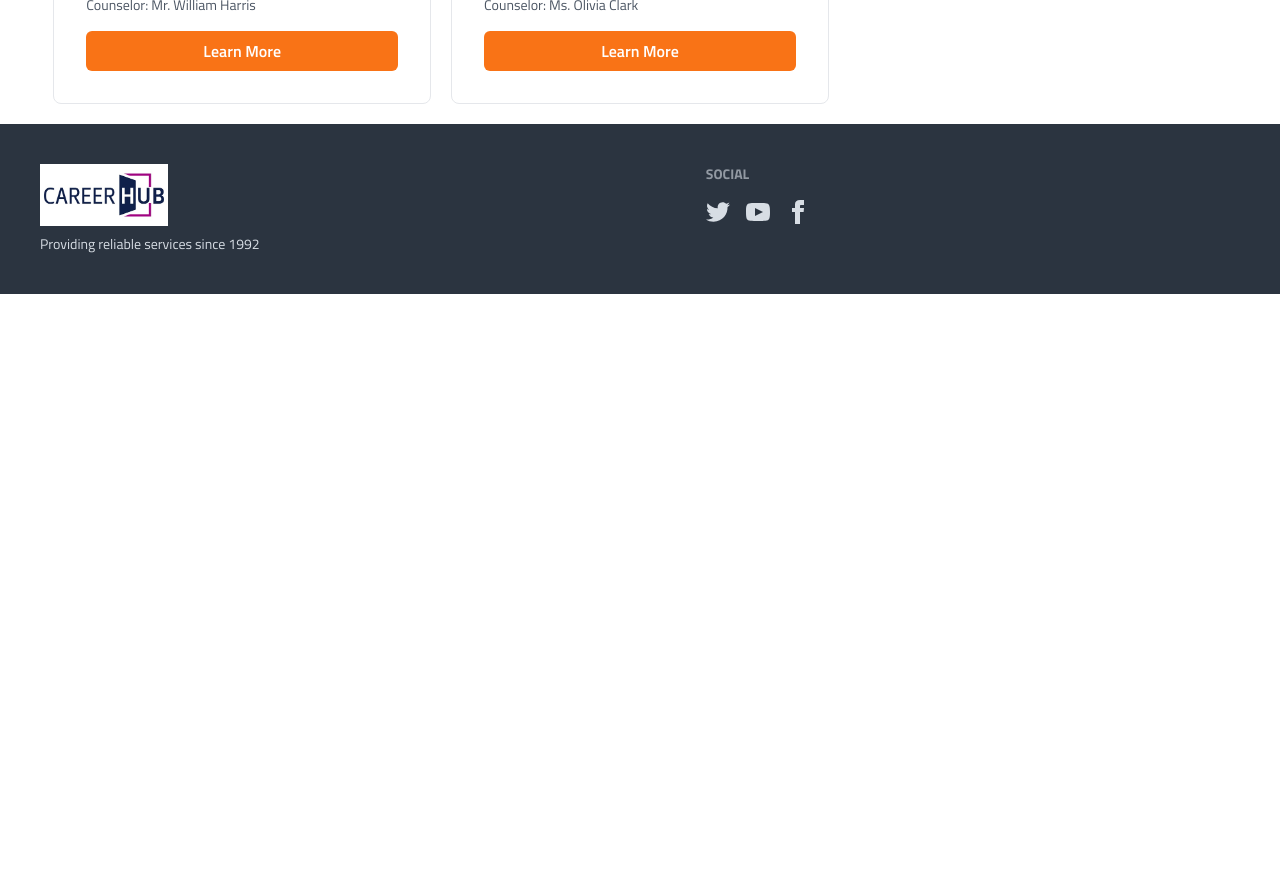
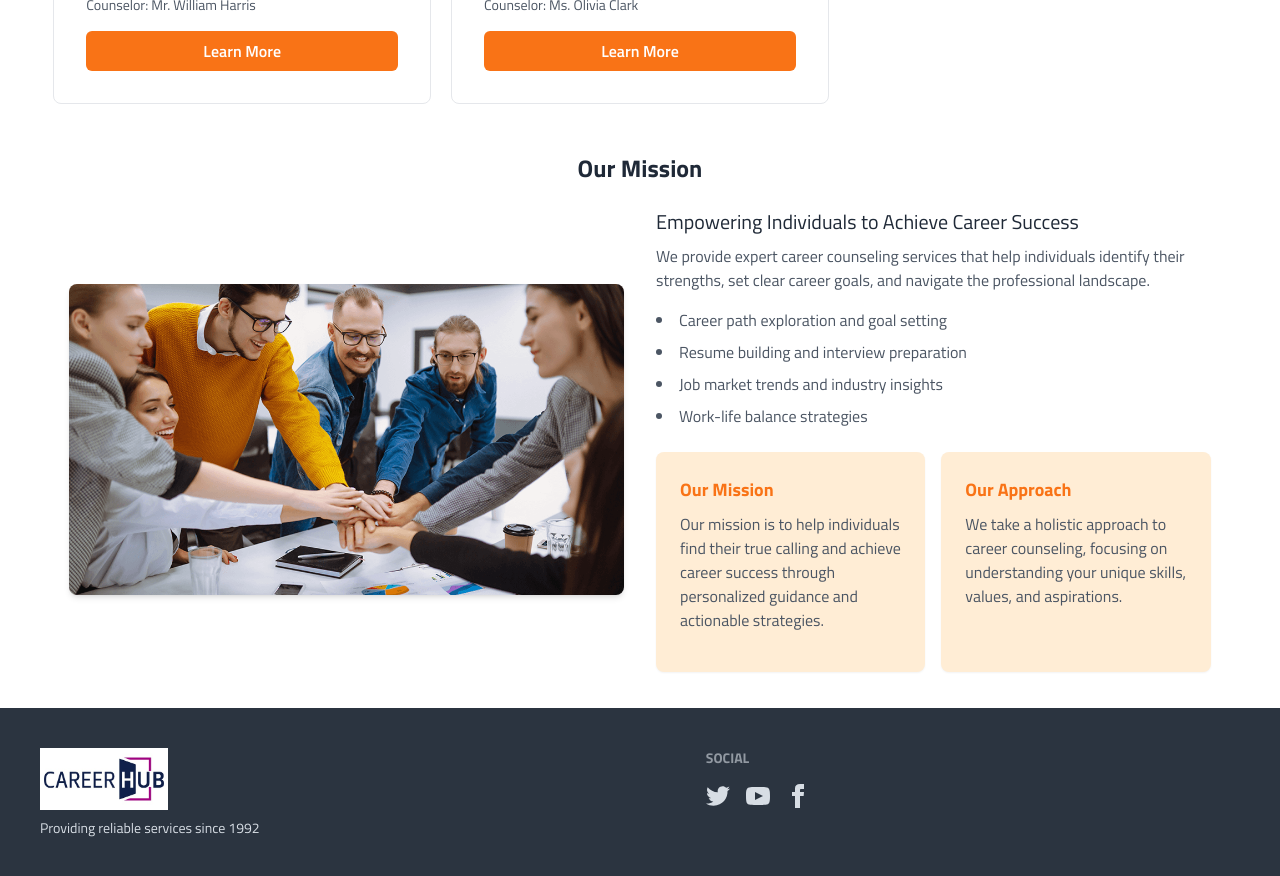
Before and after one commit to ahasan-ullah/Assignment-Nine-PH, a React (Vite) app: page / in a window 1280 px wide. Shown: the part 2020-2896 px from the top of the page. Before the commit the page ends 2314 px from the top, so only its background shows below. Built offline with nearby package versions, Linux system fonts and the light colour scheme; no server answers.

Commit message:
Our mission section added

```diff
--- /dev/null
+++ b/src/components/OurMission.jsx
@@ -0,0 +1,60 @@
+import missionImage from "../assets/Mission.png";
+
+const OurMission = () => {
+  return (
+    <div className="mt-8 p-4 ">
+      <h3 className="text-2xl text-center font-bold mb-6">
+        Our Mission
+      </h3>
+      <div className="max-w-6xl mx-auto grid grid-cols-1 lg:grid-cols-2 gap-8">
+        <div className="flex items-center">
+          <img
+            src={missionImage}
+            alt="Career Counseling"
+            className="rounded-lg shadow-md w-full"
+          />
+        </div>
+        <div>
+          <h2 className="text-xl mb-2">
+            Empowering Individuals to Achieve Career Success
+          </h2>
+          <p className="text-gray-600 mb-4">
+            We provide expert career counseling services that help individuals
+            identify their strengths, set clear career goals, and navigate the
+            professional landscape.
+          </p>
+          <ul className="list-disc list-inside text-gray-600 space-y-2 mb-6">
+            <li>Career path exploration and goal setting</li>
+            <li>Resume building and interview preparation</li>
+            <li>Job market trends and industry insights</li>
+            <li>Work-life balance strategies</li>
+          </ul>
+
+          <div className="grid grid-cols-1 md:grid-cols-2 gap-4">
+            <div className="bg-orange-100 p-6 rounded-lg shadow-sm">
+              <h4 className="text-orange-500 font-bold text-lg mb-2">
+                Our Mission
+              </h4>
+              <p className="text-gray-600 mb-4">
+                Our mission is to help individuals find their true calling and
+                achieve career success through personalized guidance and
+                actionable strategies.
+              </p>
+            </div>
+            <div className="bg-orange-100 p-6 rounded-lg shadow-sm">
+              <h4 className="text-orange-500 font-bold text-lg mb-2">
+                Our Approach
+              </h4>
+              <p className="text-gray-600 mb-4">
+                We take a holistic approach to career counseling, focusing on
+                understanding your unique skills, values, and aspirations.
+              </p>
+            </div>
+          </div>
+        </div>
+      </div>
+    </div>
+  );
+};
+
+export default OurMission;
--- a/src/pages/HomePage.jsx
+++ b/src/pages/HomePage.jsx
@@ -1,3 +1,4 @@
+import OurMission from "../components/OurMission";
 import OurServices from "../components/OurServices";
 import SwiperBanner from "../components/SwiperBanner";
 
@@ -6,6 +7,7 @@ const HomePage = () => {
     <div>
       <SwiperBanner></SwiperBanner>
       <OurServices></OurServices>
+      <OurMission></OurMission>
     </div>
   );
 };
```
Also changed, not shown: src/assets/Mission.png (added).
